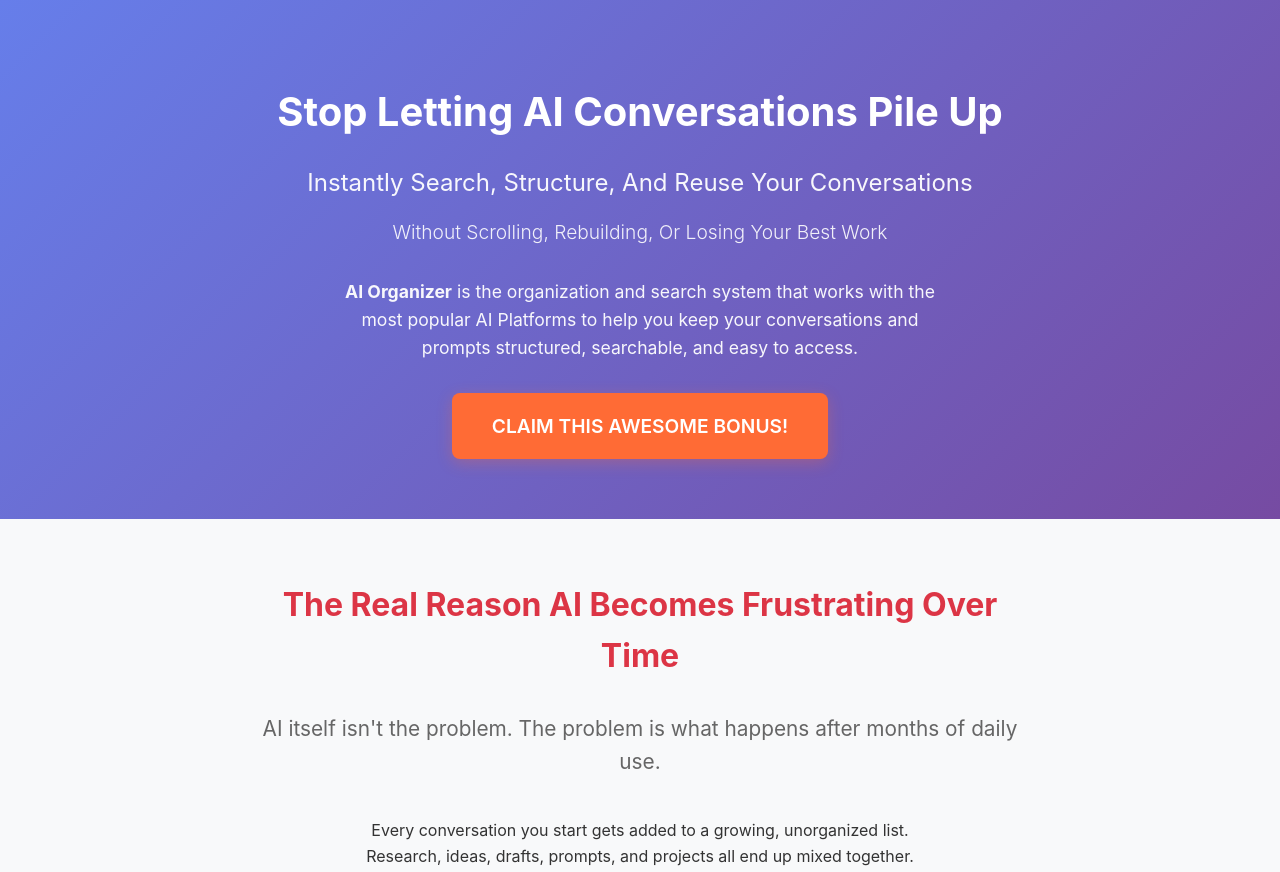
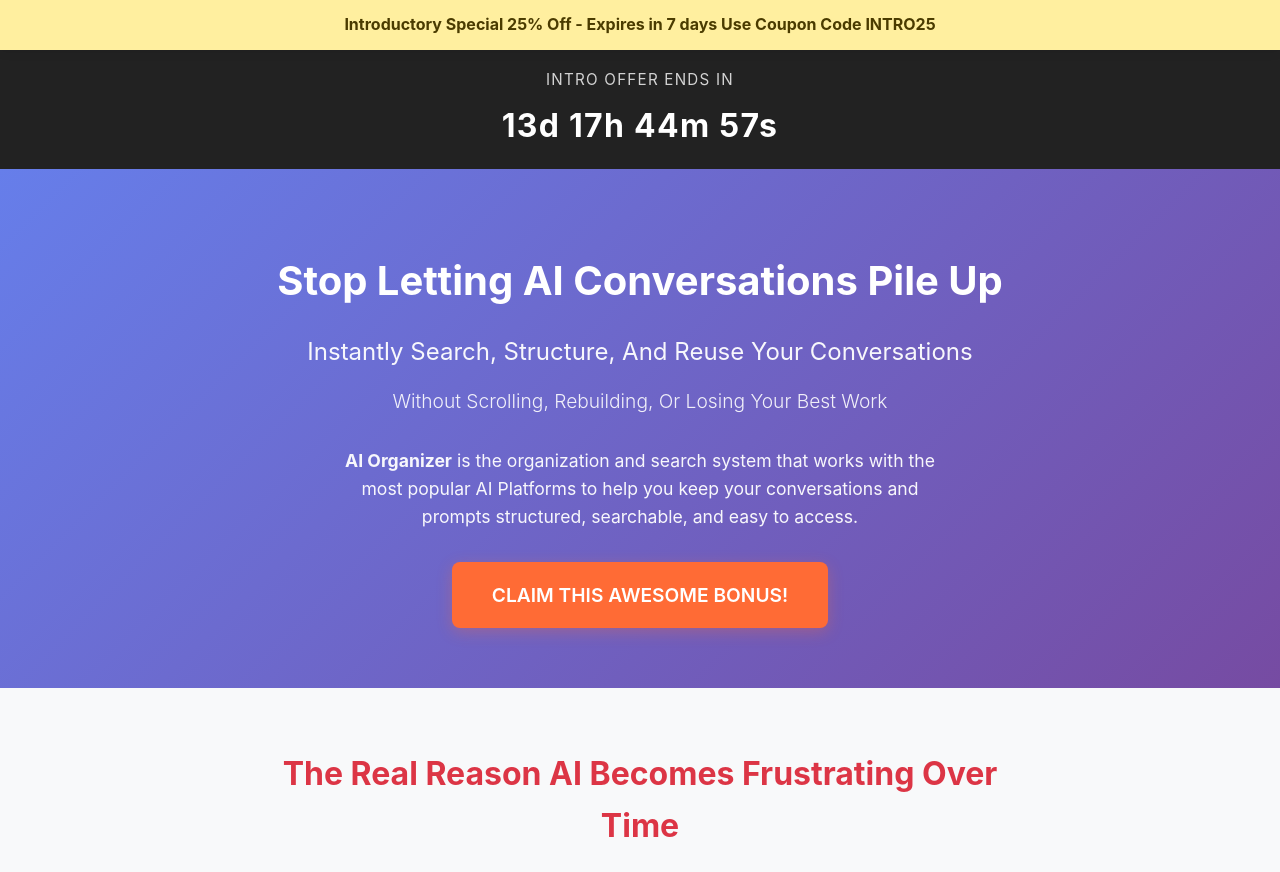
Before and after one commit to manner60/michellearibeiro, a website: page sales-pages/ai-organizer/index.html in a window 1280 px wide. Shown: the top 872 px of the page. Drawn offline with Linux system fonts and the light colour scheme.

Commit message:
Update AI Organizer sales page for intro offer launch

```diff
--- a/sales-pages/ai-organizer/index.html
+++ b/sales-pages/ai-organizer/index.html
@@ -23,6 +23,39 @@
             max-width: 800px;
             margin: 0 auto;
             padding: 0 20px;
+        }
+
+        .promo-banner {
+            position: sticky;
+            top: 0;
+            z-index: 1000;
+            background: #ffef9f;
+            color: #4a3b00;
+            text-align: center;
+            padding: 12px 20px;
+            font-weight: 700;
+            box-shadow: 0 2px 10px rgba(0,0,0,0.08);
+        }
+
+        .countdown-wrap {
+            background: #222;
+            color: white;
+            text-align: center;
+            padding: 18px 20px;
+        }
+
+        .countdown-label {
+            font-size: 0.95em;
+            text-transform: uppercase;
+            letter-spacing: 0.08em;
+            opacity: 0.8;
+            margin-bottom: 8px;
+        }
+
+        .countdown-timer {
+            font-size: 2em;
+            font-weight: 700;
+            letter-spacing: 0.04em;
         }
 
         /* Hero Section */
@@ -364,6 +397,12 @@
 </head>
 <body>
 
+    <div class="promo-banner">Introductory Special 25% Off - Expires in 7 days Use Coupon Code INTRO25</div>
+    <div class="countdown-wrap">
+        <div class="countdown-label">Intro offer ends in</div>
+        <div class="countdown-timer" id="countdown">07d 00h 00m 00s</div>
+    </div>
+
     <!-- Hero Section -->
     <section class="hero">
         <div class="container">
@@ -626,5 +665,31 @@
     Replace the href="#buy" links with actual payment links or button code
     -->
 
+    <script>
+        const siteLaunchDate = new Date('2026-05-23T00:00:00Z');
+        const countdownDurationMs = 7 * 24 * 60 * 60 * 1000;
+        const countdownEl = document.getElementById('countdown');
+
+        function updateCountdown() {
+            const now = new Date();
+            const expiresAt = new Date(siteLaunchDate.getTime() + countdownDurationMs);
+            const remaining = expiresAt - now;
+
+            if (remaining <= 0) {
+                countdownEl.textContent = 'Offer expired';
+                return;
+            }
+
+            const days = Math.floor(remaining / (1000 * 60 * 60 * 24));
+            const hours = Math.floor((remaining / (1000 * 60 * 60)) % 24);
+            const minutes = Math.floor((remaining / (1000 * 60)) % 60);
+            const seconds = Math.floor((remaining / 1000) % 60);
+
+            countdownEl.textContent = `${String(days).padStart(2, '0')}d ${String(hours).padStart(2, '0')}h ${String(minutes).padStart(2, '0')}m ${String(seconds).padStart(2, '0')}s`;
+        }
+
+        updateCountdown();
+        setInterval(updateCountdown, 1000);
+    </script>
 </body>
 </html>
```
